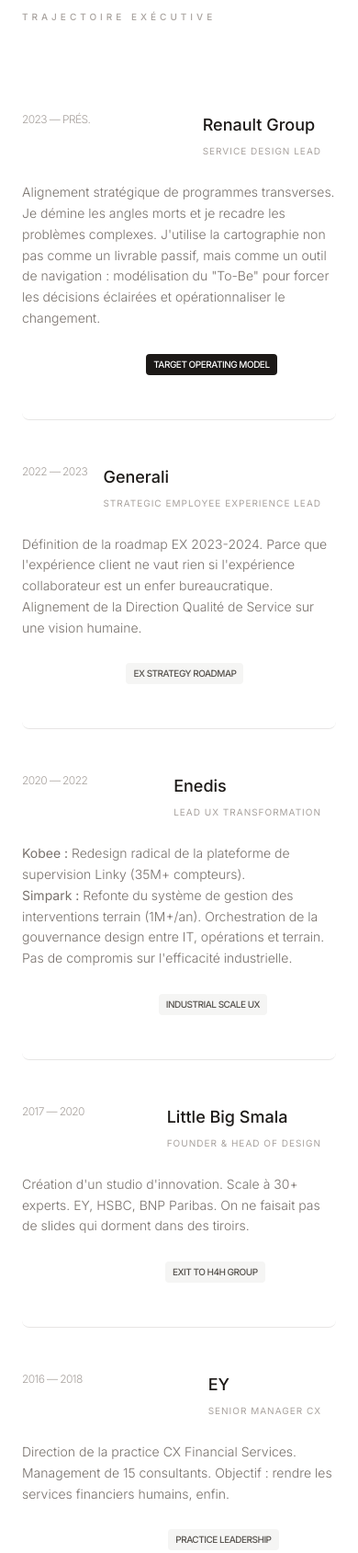
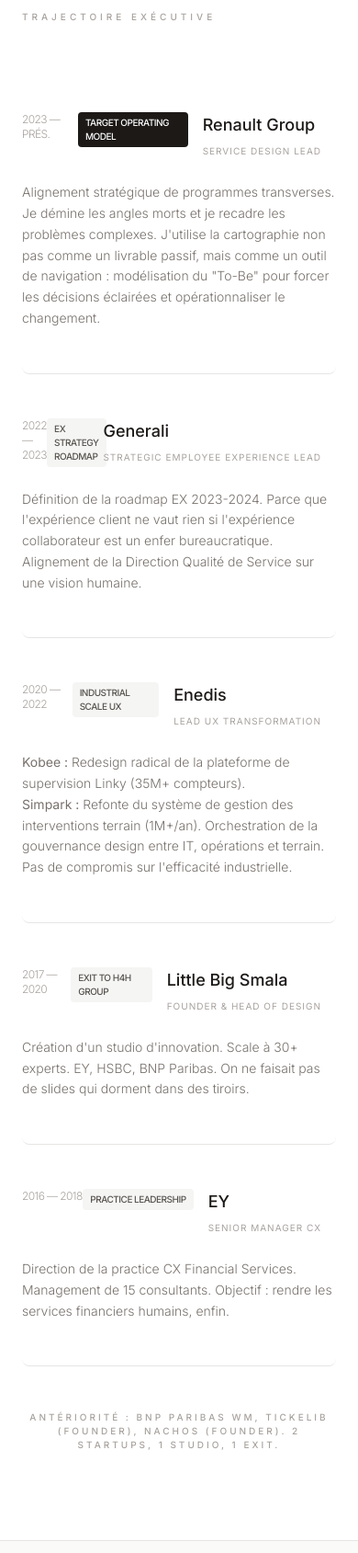
Before and after one commit to adilours/CV, a plain HTML site: page index.html in a window 390 px wide. Shown: the part 960-2649 px from the top of the page at 92% size. Drawn offline with nearby package versions, Linux system fonts and the light colour scheme.

Commit message:
Fix mobile alignment in experience section
- Add flex wrapper for mobile: period + label on same line
- Hide desktop-only elements on mobile and vice versa
- Applied to all 5 experience blocks (Renault, Generali, Enedis, Smala, EY)

```diff
--- a/index.html
+++ b/index.html
@@ -98,7 +98,15 @@
 
                 <!-- Renault -->
                 <div class="group relative grid grid-cols-1 md:grid-cols-12 gap-4 py-12 border-b border-stone-200 items-start hover:bg-stone-50 transition-colors duration-300 md:-mx-4 md:px-4 rounded-lg">
-                    <div class="col-span-1 text-xs text-stone-400 font-light uppercase tracking-tighter">2023 — Prés.</div>
+                    <!-- Mobile: période + label sur même ligne -->
+                    <div class="flex justify-between items-start md:hidden col-span-1">
+                        <span class="text-xs text-stone-400 font-light uppercase tracking-tighter">2023 — Prés.</span>
+                        <span class="inline-flex items-center px-2 py-1 rounded bg-stone-900 text-white text-[10px] font-medium uppercase tracking-tighter">
+                            Target Operating Model
+                        </span>
+                    </div>
+                    <!-- Desktop: période séparée -->
+                    <div class="hidden md:block col-span-1 text-xs text-stone-400 font-light uppercase tracking-tighter">2023 — Prés.</div>
                     <div class="col-span-3">
                         <span class="block text-lg font-medium text-stone-900">Renault Group</span>
                         <span class="text-[10px] text-stone-400 uppercase tracking-widest">Service Design Lead</span>
@@ -106,7 +114,8 @@
                     <div class="col-span-5 text-sm text-stone-500 font-light leading-relaxed mt-2 md:mt-0">
                         Alignement stratégique de programmes transverses. Je démine les angles morts et je recadre les problèmes complexes. J'utilise la cartographie non pas comme un livrable passif, mais comme un outil de navigation : modélisation du "To-Be" pour forcer les décisions éclairées et opérationnaliser le changement.
                     </div>
-                    <div class="col-span-3 text-right mt-2 md:mt-0">
+                    <!-- Desktop: label séparé -->
+                    <div class="hidden md:flex col-span-3 justify-end mt-2 md:mt-0">
                         <span class="inline-flex items-center px-2 py-1 rounded bg-stone-900 text-white text-[10px] font-medium uppercase tracking-tighter">
                             Target Operating Model
                         </span>
@@ -115,7 +124,15 @@
 
                 <!-- Generali -->
                 <div class="group relative grid grid-cols-1 md:grid-cols-12 gap-4 py-12 border-b border-stone-200 items-start hover:bg-stone-50 transition-colors duration-300 md:-mx-4 md:px-4 rounded-lg">
-                    <div class="col-span-1 text-xs text-stone-400 font-light uppercase tracking-tighter">2022 — 2023</div>
+                    <!-- Mobile: période + label sur même ligne -->
+                    <div class="flex justify-between items-start md:hidden col-span-1">
+                        <span class="text-xs text-stone-400 font-light uppercase tracking-tighter">2022 — 2023</span>
+                        <span class="inline-flex items-center px-2 py-1 rounded bg-stone-100 text-stone-600 text-[10px] font-medium uppercase tracking-tighter">
+                            EX Strategy Roadmap
+                        </span>
+                    </div>
+                    <!-- Desktop: période séparée -->
+                    <div class="hidden md:block col-span-1 text-xs text-stone-400 font-light uppercase tracking-tighter">2022 — 2023</div>
                     <div class="col-span-3">
                         <span class="block text-lg font-medium text-stone-900">Generali</span>
                         <span class="text-[10px] text-stone-400 uppercase tracking-widest">Strategic Employee Experience Lead</span>
@@ -123,7 +140,8 @@
                     <div class="col-span-5 text-sm text-stone-500 font-light leading-relaxed mt-2 md:mt-0">
                         Définition de la roadmap EX 2023-2024. Parce que l'expérience client ne vaut rien si l'expérience collaborateur est un enfer bureaucratique. Alignement de la Direction Qualité de Service sur une vision humaine.
                     </div>
-                    <div class="col-span-3 text-right mt-2 md:mt-0">
+                    <!-- Desktop: label séparé -->
+                    <div class="hidden md:flex col-span-3 justify-end mt-2 md:mt-0">
                         <span class="inline-flex items-center px-2 py-1 rounded bg-stone-100 text-stone-600 text-[10px] font-medium uppercase tracking-tighter">
                             EX Strategy Roadmap
                         </span>
@@ -132,7 +150,15 @@
 
                 <!-- Enedis -->
                 <div class="group relative grid grid-cols-1 md:grid-cols-12 gap-4 py-12 border-b border-stone-200 items-start hover:bg-stone-50 transition-colors duration-300 md:-mx-4 md:px-4 rounded-lg">
-                    <div class="col-span-1 text-xs text-stone-400 font-light uppercase tracking-tighter">2020 — 2022</div>
+                    <!-- Mobile: période + label sur même ligne -->
+                    <div class="flex justify-between items-start md:hidden col-span-1">
+                        <span class="text-xs text-stone-400 font-light uppercase tracking-tighter">2020 — 2022</span>
+                        <span class="inline-flex items-center px-2 py-1 rounded bg-stone-100 text-stone-600 text-[10px] font-medium uppercase tracking-tighter">
+                            Industrial Scale UX
+                        </span>
+                    </div>
+                    <!-- Desktop: période séparée -->
+                    <div class="hidden md:block col-span-1 text-xs text-stone-400 font-light uppercase tracking-tighter">2020 — 2022</div>
                     <div class="col-span-3">
                         <span class="block text-lg font-medium text-stone-900">Enedis</span>
                         <span class="text-[10px] text-stone-400 uppercase tracking-widest">Lead UX Transformation</span>
@@ -140,7 +166,8 @@
                     <div class="col-span-5 text-sm text-stone-500 font-light leading-relaxed mt-2 md:mt-0">
                         <strong>Kobee :</strong> Redesign radical de la plateforme de supervision Linky (35M+ compteurs). <br><strong>Simpark :</strong> Refonte du système de gestion des interventions terrain (1M+/an). Orchestration de la gouvernance design entre IT, opérations et terrain. Pas de compromis sur l'efficacité industrielle.
                     </div>
-                    <div class="col-span-3 text-right mt-2 md:mt-0">
+                    <!-- Desktop: label séparé -->
+                    <div class="hidden md:flex col-span-3 justify-end mt-2 md:mt-0">
                         <span class="inline-flex items-center px-2 py-1 rounded bg-stone-100 text-stone-600 text-[10px] font-medium uppercase tracking-tighter">
                             Industrial Scale UX
                         </span>
@@ -149,7 +176,15 @@
 
                 <!-- Smala -->
                 <div class="group relative grid grid-cols-1 md:grid-cols-12 gap-4 py-12 border-b border-stone-200 items-start hover:bg-stone-50 transition-colors duration-300 md:-mx-4 md:px-4 rounded-lg">
-                    <div class="col-span-1 text-xs text-stone-400 font-light uppercase tracking-tighter">2017 — 2020</div>
+                    <!-- Mobile: période + label sur même ligne -->
+                    <div class="flex justify-between items-start md:hidden col-span-1">
+                        <span class="text-xs text-stone-400 font-light uppercase tracking-tighter">2017 — 2020</span>
+                        <span class="inline-flex items-center px-2 py-1 rounded bg-stone-100 text-stone-600 text-[10px] font-medium uppercase tracking-tighter">
+                            Exit to H4H Group
+                        </span>
+                    </div>
+                    <!-- Desktop: période séparée -->
+                    <div class="hidden md:block col-span-1 text-xs text-stone-400 font-light uppercase tracking-tighter">2017 — 2020</div>
                     <div class="col-span-3">
                         <span class="block text-lg font-medium text-stone-900">Little Big Smala</span>
                         <span class="text-[10px] text-stone-400 uppercase tracking-widest">Founder & Head of Design</span>
@@ -157,7 +192,8 @@
                     <div class="col-span-5 text-sm text-stone-500 font-light leading-relaxed mt-2 md:mt-0">
                         Création d'un studio d'innovation. Scale à 30+ experts. EY, HSBC, BNP Paribas. On ne faisait pas de slides qui dorment dans des tiroirs.
                     </div>
-                    <div class="col-span-3 text-right mt-2 md:mt-0">
+                    <!-- Desktop: label séparé -->
+                    <div class="hidden md:flex col-span-3 justify-end mt-2 md:mt-0">
                         <span class="inline-flex items-center px-2 py-1 rounded bg-stone-100 text-stone-600 text-[10px] font-medium uppercase tracking-tighter">
                             Exit to H4H Group
                         </span>
@@ -166,7 +202,15 @@
 
                 <!-- EY -->
                 <div class="group relative grid grid-cols-1 md:grid-cols-12 gap-4 py-12 border-b border-stone-200 items-start hover:bg-stone-50 transition-colors duration-300 md:-mx-4 md:px-4 rounded-lg">
-                    <div class="col-span-1 text-xs text-stone-400 font-light uppercase tracking-tighter">2016 — 2018</div>
+                    <!-- Mobile: période + label sur même ligne -->
+                    <div class="flex justify-between items-start md:hidden col-span-1">
+                        <span class="text-xs text-stone-400 font-light uppercase tracking-tighter">2016 — 2018</span>
+                        <span class="inline-flex items-center px-2 py-1 rounded bg-stone-100 text-stone-600 text-[10px] font-medium uppercase tracking-tighter">
+                            Practice Leadership
+                        </span>
+                    </div>
+                    <!-- Desktop: période séparée -->
+                    <div class="hidden md:block col-span-1 text-xs text-stone-400 font-light uppercase tracking-tighter">2016 — 2018</div>
                     <div class="col-span-3">
                         <span class="block text-lg font-medium text-stone-900">EY</span>
                         <span class="text-[10px] text-stone-400 uppercase tracking-widest">Senior Manager CX</span>
@@ -174,7 +218,8 @@
                     <div class="col-span-5 text-sm text-stone-500 font-light leading-relaxed mt-2 md:mt-0">
                         Direction de la practice CX Financial Services. Management de 15 consultants. Objectif : rendre les services financiers humains, enfin.
                     </div>
-                    <div class="col-span-3 text-right mt-2 md:mt-0">
+                    <!-- Desktop: label séparé -->
+                    <div class="hidden md:flex col-span-3 justify-end mt-2 md:mt-0">
                         <span class="inline-flex items-center px-2 py-1 rounded bg-stone-100 text-stone-600 text-[10px] font-medium uppercase tracking-tighter">
                             Practice Leadership
                         </span>
```
